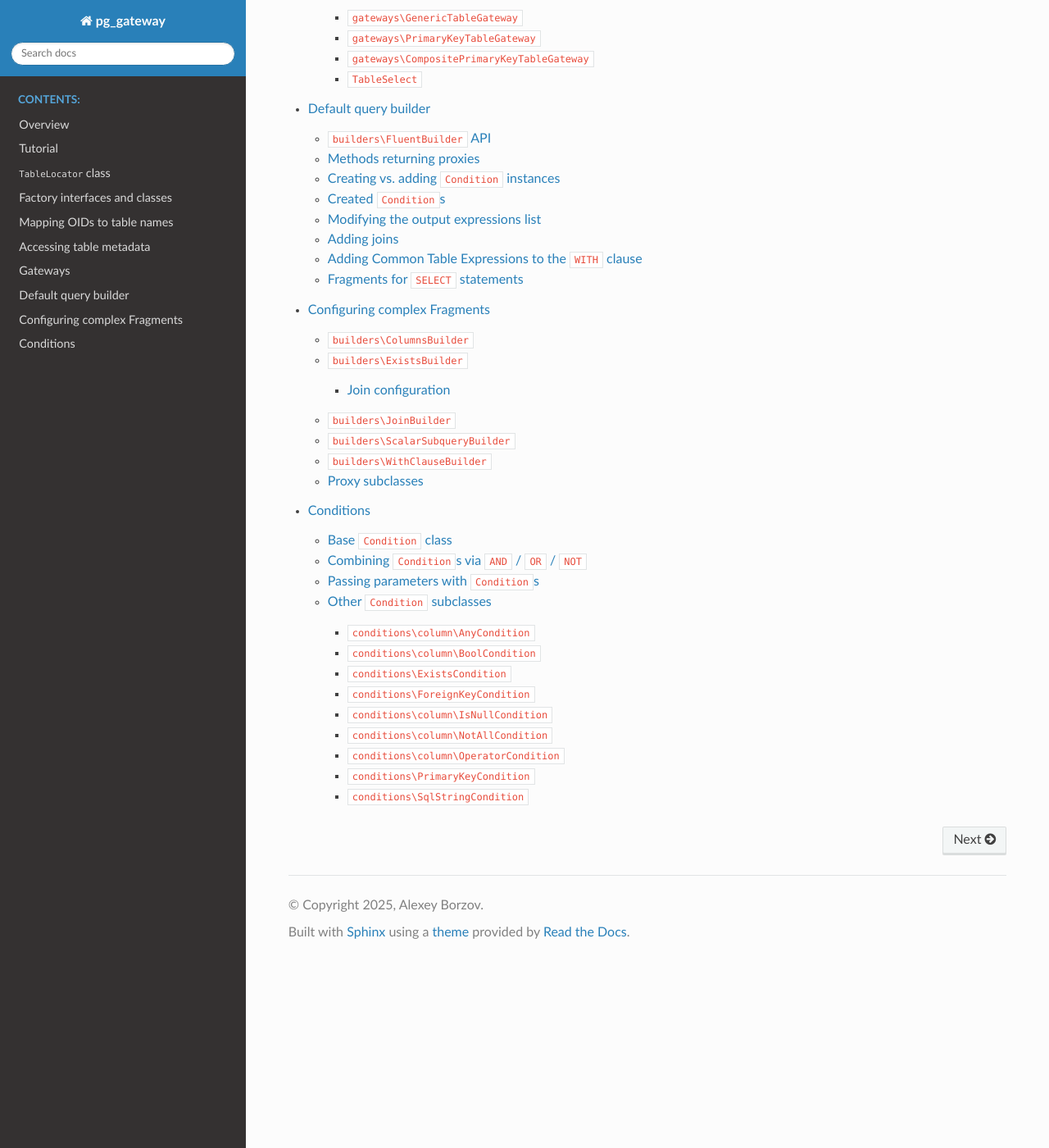
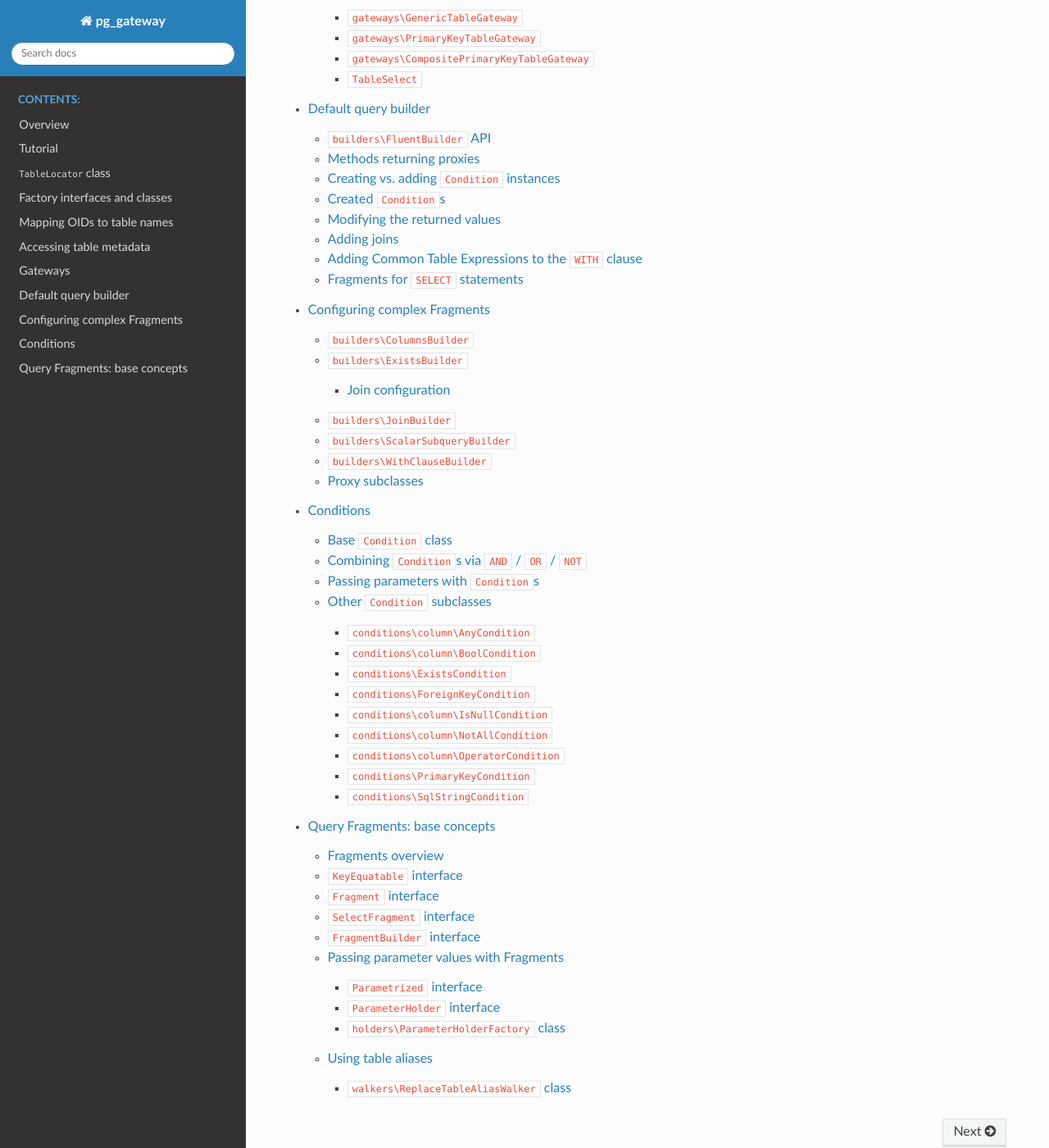
Before and after one commit to sad-spirit/pg-gateway, a Sphinx documentation site: the page built from docs/index.rst, in a window 1280 px wide and 1400 px high, scrolled down 1877 px. Shown: the whole window at 82% size. Built offline with Sphinx 7.4.7 and the Read the Docs theme 3.1.0, drawn with Linux system fonts in a browser that asks for light colours; some of the changed lines change nothing that is shown.

Commit message:
Migrated docs for base Fragment interfaces, etc

```diff
--- a/docs/default-builder.rst
+++ b/docs/default-builder.rst
@@ -202,8 +202,8 @@ verbatim into the generated SQL, e.g.
 will have the special ``self`` alias replaced as needed, named ``:foo`` placeholder will be converted
 to positional one, and its type info ``foo_type`` extracted and used to properly convert the given ``$fooValue``.
 
-Modifying the output expressions list
-=====================================
+Modifying the returned values
+=============================
 
 ``returningColumns()``
     Configures a list of columns returned by
--- /dev/null
+++ b/docs/fragments-base.rst
@@ -0,0 +1,325 @@
+==============================
+Query Fragments: base concepts
+==============================
+
+This chapter describes the base interfaces for query Fragments and related concepts. It is mostly intended for those
+wanting to create custom Fragments and / or wishing to understand the inner workings of the package.
+
+Fragments overview
+==================
+
+Every query being built by the package goes through the following steps
+
+* ``TableGateway`` / ``SelectProxy`` generates a cache key for the query and calls
+  ``TableLocator::createNativeStatementUsingCache()`` passing a factory closure and the key.
+* If there is a cached ``NativeStatement`` instance with that key, that is returned.
+* Otherwise, a query is created:
+
+  * A factory closure is called, it creates a base query AST (e.g. ``SELECT self.* from table_name as self``)
+    and then applies ``Fragment``\ s to it.
+  * The resultant ``Statement`` (i.e. AST) is converted to ``NativeStatement`` (i.e. SQL with additional types
+    metadata) and possibly cached.
+
+``Fragment``\ s are responsible for two of the above steps:
+
+- generating the key (indirectly) and
+- modifying the AST (directly).
+
+They should serve as a sort of proxy for a part of Statement AST,
+creating the actual ``Node`` objects only when the ``applyTo()`` method is called.
+E.g. if an instance of ``Fragment`` contains some manually written SQL as a string, that string should not
+be processed by ``Parser`` unless ``applyTo()`` is called. The string should be used for generating a unique key
+for the ``Fragment``, though.
+
+``Fragment``\ s should generally be independent and reusable.
+It is possible to set up a dependency between ``Fragment``\ s
+via priority, but without explicit priority it should be assumed that the fragments can be applied in any order and
+to any ``Statement``. It is a job of a ``Fragment`` to check whether it can be applied in the first place.
+
+``KeyEquatable`` interface
+==========================
+
+.. code-block:: php
+
+    namespace sad_spirit\pg_gateway;
+
+    interface KeyEquatable
+    {
+        public function getKey(): ?string;
+    }
+
+``getKey()`` method of an implementing object should return a string that uniquely identifies this object
+based on its properties. Returning ``null`` means that the object (and consequently the query using it)
+cannot be cached.
+
+Implementations of this interface are considered "equal" when building a query if their keys are equal. This is used
+for two main purposes:
+
+- We need a means to generate cache key for a query without generating SQL itself. Cache key for a complete statement
+  will be generated based on values returned by ``getKey()`` methods of its Fragments.
+- ``FragmentList`` discards duplicate fragments (= having equal string keys): those may appear when
+  several ``Fragment``\ s add the same ``Fragment`` (e.g. a CTE or a join to a related table) as a dependency.
+
+An implementation should only return a non-``null`` key if
+
+- It is immutable, receiving all its dependencies in the constructor;
+- It will always apply the same changes to the same given ``Statement``.
+
+The key should depend on SQL being generated but never on values of parameters used in the query,
+even if those are passed with the ``Fragment``.
+
+If an implementation of ``KeyEquatable`` has a property that also implements ``KeyEquatable``
+then it should
+
+- Return ``null`` from ``getKey()`` to prevent caching if the property's ``getKey()`` returns ``null``.
+- Generate a key depending on the child's string key otherwise.
+
+E.g. for ``WhereClauseFragment`` containing a ``Condition``:
+
+.. code-block:: php
+
+    public function getKey(): ?string
+    {
+        $conditionKey = $this->condition->getKey();
+        return null === $conditionKey ? null : 'where.' . $conditionKey;
+    }
+
+``Fragment`` interface
+======================
+
+.. code-block:: php
+
+    namespace sad_spirit\pg_gateway;
+
+    use sad_spirit\pg_builder\Statement;
+
+    interface Fragment extends KeyEquatable
+    {
+        public function applyTo(Statement $statement) : void;
+        public function getPriority() : int;
+    }
+
+Implementations of ``Fragment`` are classes that directly modify the ``Statement`` being built. They, however,
+are not necessarily *generating* the actual changes, delegating this instead to some other classes.
+E.g. ``WhereClauseFragment`` uses an expression generated by ``Condition``.
+
+In any case, as stated above, ``Fragment`` implementations should delay building parts of AST
+until ``applyTo()`` is actually called.
+
+``getPriority()`` returns the fragment's priority. Fragments with higher priority will be applied earlier,
+this may be relevant for CTEs, joins, and parts of ``ORDER BY`` / ``GROUP BY`` clauses. If fragments have the
+same priority then they will be applied in alphabetical order of their keys.
+
+``Fragment`` has several constants defined for priority values, but it is not necessary to use these, any ``int`` value
+will do.
+
+``SelectFragment`` interface
+============================
+
+This is an interface for fragments specific to ``SELECT`` statements. As ``SelectProxy`` can actually execute two different
+queries using the same set of fragments:
+
+* ``SELECT *`` query executed in ``getIterator()`` and
+* ``SELECT COUNT(*)`` query executed in ``executeCount()``
+
+we need a means to filter parts of the query that are not relevant to the latter.
+
+.. code-block:: php
+
+    namespace sad_spirit\pg_gateway;
+
+    use sad_spirit\pg_builder\Statement;
+
+    interface SelectFragment extends Fragment
+    {
+        public function applyTo(Statement $statement, bool $isCount = false): void;
+        public function isUsedForCount(): bool;
+    }
+
+``isUsedForCount()`` returns whether this fragment should be added to a ``SELECT COUNT(*)`` query at all.
+If the fragment does not change the number of returned rows or if it doesn't make sense for ``SELECT COUNT(*)``
+query (e.g. ``ORDER``, ``LIMIT``, ``OFFSET``), then it should be skipped.
+
+The ``$isCount`` parameter for ``applyTo()`` specifies whether a
+``SELECT COUNT(*)`` query is being processed. It is intended for the ``JOIN``-type fragments: while the join itself
+may be needed as it affects the number of returned rows, adding fields from the joined table to the target
+list should be omitted.
+
+``FragmentBuilder`` interface
+=============================
+
+.. code-block:: php
+
+    namespace sad_spirit\pg_gateway;
+
+    interface FragmentBuilder
+    {
+        public function getFragment(): Fragment;
+    }
+
+The ``getFragment()`` method of an implementing class should return the built fragment.
+
+This interface has two main purposes
+
+* As ``Fragment`` instances should be immutable, they may need a lot of complex constructor arguments. It is much easier
+  to use a builder with a fluent interface than to create these manually.
+* ``Fragment`` dependencies that are not instances of ``Fragment`` can implement ``FragmentBuilder`` to be accepted
+  by gateway's query methods.
+
+The first purpose is easily illustrated with ``JoinBuilder``:
+
+.. code-block:: php
+
+    use sad_spirit\pg_gateway\builders\JoinBuilder;
+    use sad_spirit\pg_gateway\metadata\TableName;
+
+    // join() returns a subclass of JoinBuilder that will also proxy methods of $documentsBuilder
+    $documentsBuilder->join(new TableName('employees'))
+       ->onForeignKey(['author_id'])
+       ->left()
+       ->alias('author')
+       ->useForCount(false);
+
+The second one is most obvious with ``Condition`` that wraps itself in ``WhereClauseFragment`` in its
+``getFragment()`` implementation:
+
+.. code-block:: php
+
+    public function getFragment(): Fragment
+    {
+        return new fragments\WhereClauseFragment($this);
+    }
+
+which allows passing ``Condition`` instances directly to gateway's query methods, adding them to the ``WHERE`` clause
+of the query being built.
+
+
+Passing parameter values with Fragments
+=======================================
+
+If a ``Fragment`` adds a parameter placeholder ``:param`` to the query, it may make sense to pass a value for that
+parameter alongside the fragment. It is essentially required for ``Fragment``\ s that embed a ``SelectProxy`` into the
+larger statement, as ``SelectProxy`` implementations should contain all parameters needed to execute a query.
+
+``Parametrized`` interface
+--------------------------
+
+.. code-block:: php
+
+    namespace sad_spirit\pg_gateway;
+
+    interface Parametrized
+    {
+        public function getParameterHolder(): ParameterHolder;
+    }
+
+The ``getParameterHolder()`` method of the implementing class should return values for named parameters.
+
+We do not return just an associative array, as we want to perform an additional check when combining parameter values
+from several sources: there *should not* be several values for the same parameter name.
+This check is performed by an implementation of ``ParameterHolder`` interface.
+
+Most of the built-in ``Fragment`` implementations do actually implement ``Parametrized``.
+
+``ParameterHolder`` interface
+-----------------------------
+
+.. code-block:: php
+
+    namespace sad_spirit\pg_gateway;
+
+    interface ParameterHolder
+    {
+        public function getOwner() : KeyEquatable;
+        public function getParameters() : array<string, mixed>;
+    }
+
+``getParameters()``
+    Returns an associative array of parameter values.
+``getOwner()``
+    Returns the ``Fragment``/``Condition`` (or other implementation of ``KeyEquatable``)
+    that is the source of the parameters.
+
+    This is only used for generating an exception message if different values for the same parameter were found when
+    combining several ``ParameterHolder`` fragments
+
+
+``ParameterHolder`` has three implementations:
+
+``holders\EmptyParameterHolder``
+    This is a Null Object implementation, its ``getParameters()`` method always returns ``[]``.
+``holders\SimpleParameterHolder``
+    A wrapper for an associative array, returned when parameter values come from a single source.
+``holders\RecursiveParameterHolder``
+    Aggregates several child ``ParameterHolder``\ s, returned by ``Fragment``\ s that have several
+    ``Parametrized`` children. This is the class that actually performs the check for duplicate values described above.
+
+``holders\ParameterHolderFactory`` class
+----------------------------------------
+
+.. code-block:: php
+
+    namespace sad_spirit\pg_gateway\holders;
+
+    use sad_spirit\pg_gateway\{
+        KeyEquatable,
+        ParameterHolder
+    };
+
+    class ParameterHolderFactory
+    {
+        public static function create(?KeyEquatable ...$maybeParametrized) : ParameterHolder;
+    }
+
+This helper class is used when an object has several properties that may or may not be Parametrized (or may be even
+``null``). Given a list of such properties, ``create()`` method returns a proper implementation of ``ParameterHolder``.
+
+Consider ``fragments\JoinFragment::getParameterHolder()``:
+
+.. code-block:: php
+
+    public function getParameterHolder(): ParameterHolder
+    {
+        return ParameterHolderFactory::create($this->joined, $this->condition);
+    }
+
+``$joined`` may be an instance of ``SqlStringSelectBuilder`` which does not implement ``Parametrized`` and
+``$condition`` may be missing altogether. This method may legitimately return any implementation of ``ParameterHolder``.
+
+Using table aliases
+===================
+
+As a rule of thumb, all tables that appear in the queries should be aliased. This allows using generated queries in
+join-type ``Fragment``\ s without possible ambiguities and allows using the same fragment with different gateways.
+
+There are two specially handled aliases
+
+* ``self`` (``TableGateway::ALIAS_SELF``) - alias for the table handled by the current gateway. All the fragments passed
+  to its query methods should use this alias for access to the table columns.
+* ``joined`` (``TableGateway::ALIAS_JOINED``) - this is a special alias used in the join conditions, it references the
+  table being joined (while ``self`` alias references the base table as usual).
+
+As seen throughout the docs, above aliases should be used even in custom SQL fragments:
+
+.. code-block:: php
+
+    $builder->sqlCondition(
+        "current_date between coalesce(self.valid_from, 'yesterday') and coalesce(self.valid_to, 'tomorrow')"
+    );
+
+Join-type fragments usually allow specifying an explicit alias for the table being joined. If not given,
+an automatically generated one will be used.
+
+``walkers\ReplaceTableAliasWalker`` class
+-----------------------------------------
+
+This class is used internally by ``JoinFragment`` and similar classes to replace the above two aliases
+by some custom ones:
+
+.. code-block:: php
+
+    $select->dispatch(new ReplaceTableAliasWalker(TableGateway::ALIAS_SELF, $alias));
+
+    $condition->dispatch(new ReplaceTableAliasWalker(TableGateway::ALIAS_JOINED, $alias));
+
+As it is working with query AST, it will replace aliases even in fragments that were originally added as SQL strings.
--- a/docs/index.rst
+++ b/docs/index.rst
@@ -25,3 +25,4 @@ maybe sacrificing some flexibility.
     default-builder
     fragment-builders
     conditions
+    fragments-base
```
